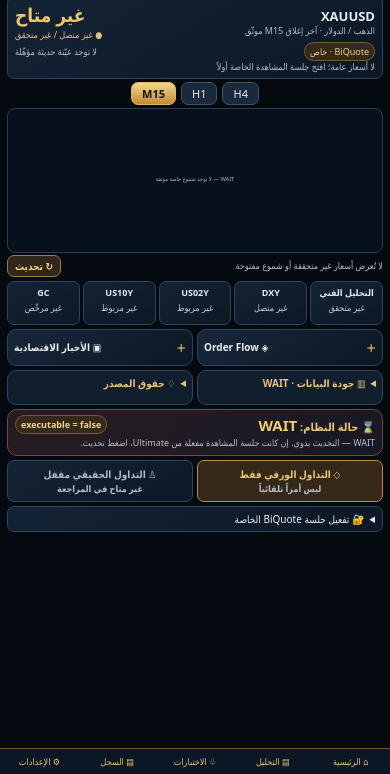
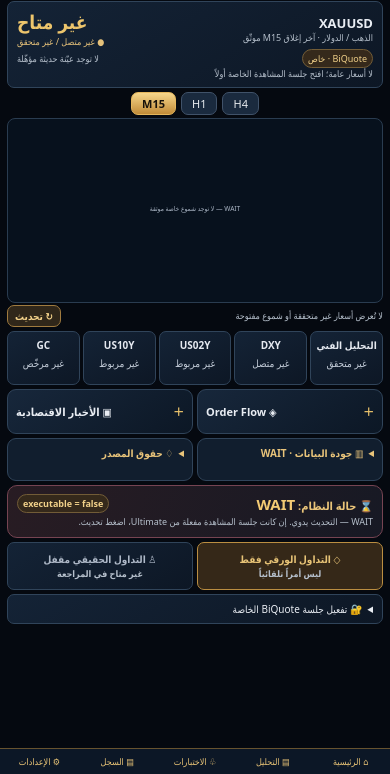
Before and after one commit to youssefayoub78851858-ui/gold-precision-pro, a plain HTML site: page review-dashboard.html in a window 390 px wide. Shown: the part 70-844 px from the top of the page. Drawn offline with Linux system fonts and the light colour scheme.

Commit message:
Slightly enlarge real mobile trading dashboard after user screenshot

```diff
--- a/review-dashboard.html
+++ b/review-dashboard.html
@@ -66,6 +66,18 @@ main{padding:3px 7px calc(47px + env(safe-area-inset-bottom,0px))}
 .footer{padding:6px 2px calc(6px + env(safe-area-inset-bottom,0px))}.footer a{font-size:9px}
 }
 @media(max-width:380px){.chart{height:105px!important}.market .key,.market .val{font-size:8px}}
+/* Slightly enlarge the actual mobile dashboard, while keeping all panels visible. */
+@media(max-width:650px){
+ .chart{height:clamp(145px,24vh,185px)!important;max-height:185px!important}
+ .panel{padding:7px 9px;margin:4px 0}
+ .tabs a{padding:7px 2px;font-size:11px}
+ .market .panel{min-height:54px;padding:6px 3px}
+ .market .key{font-size:10px}.market .val{font-size:10px;margin-top:4px}
+ .quick summary{min-height:43px;padding:7px 8px;font-size:11px}
+ .meter details{min-height:43px;padding:7px 8px}
+ .signal{padding:8px 9px}.actions .panel{padding:9px 5px}
+}
+@media(max-width:380px){.chart{height:145px!important;max-height:145px!important}}
 </style></head><body><main>
 <header class="top"><div><div class="brand">♛ Gold Precision Pro Ultimate</div><div class="sub">تحليل احترافي للذهب · لوحة مراجعة خاصة</div></div><div class="crown">♛</div></header>
 <nav class="tabs"><a class="active" href="#chart">▥ تحليل الذهب</a><a href="#quality">♧ الاختبارات</a><a href="#signal">▤ السجل</a><a href="#settings">⚙ الإعدادات</a></nav>
```
